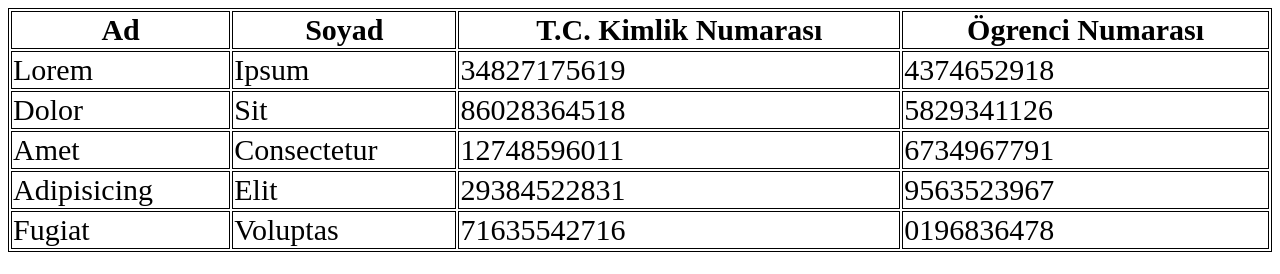
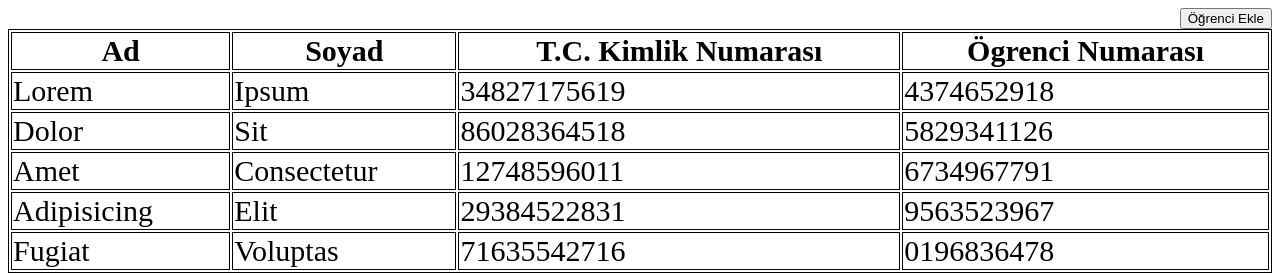
Before and after one commit to alikendir0/0001, a plain HTML site: page OgrenciListesi.html in a window 1280 px wide. Shown: the top 274 px of the page. Drawn offline with Linux system fonts and the light colour scheme.

Commit message:
the button now can add rows with conditions

```diff
--- a/DersListesiStyle.css
+++ b/DersListesiStyle.css
@@ -25,3 +25,7 @@ th,
 td {
   border: 1px solid black;
 }
+
+td {
+  text-align: center;
+}
--- a/OgrenciListesi.html
+++ b/OgrenciListesi.html
@@ -4,9 +4,15 @@
     <link href="OgrenciListesiStyle.css" rel="stylesheet" />
     <meta charset="UTF-8" />
     <meta name="viewport" content="width=device-width, initial-scale=1.0" />
+    <script src="script.js"></script>
     <title>Öğrenci Listesi</title>
   </head>
   <body>
+    <nav>
+      <button type="button" class="addRow" onclick="addRow()">
+        Öğrenci Ekle
+      </button>
+    </nav>
     <table class="container">
       <tr>
         <th>Ad</th>
--- a/OgrenciListesiStyle.css
+++ b/OgrenciListesiStyle.css
@@ -26,3 +26,7 @@ th,
 td {
   border: 1px solid black;
 }
+
+.addRow {
+  float: right;
+}
--- /dev/null
+++ b/script.js
@@ -0,0 +1,61 @@
+function addRow() {
+  let temp = true;
+  let ad = prompt("Ad Girin:");
+  while (temp) {
+    if (Number.isInteger(ad)) {
+      temp = false;
+    } else {
+      ad = prompt("Geçersiz Karakter Lütfen Gerçek Bir Ad Girin:");
+      temp = true;
+    }
+  }
+
+  let soyad = prompt("Soyad Girin:");
+  while (temp) {
+    if (Number.isInteger(soyad)) {
+      temp = false;
+    } else {
+      soyad = prompt("Geçersiz Karakter Lütfen Gerçek Bir Soyad Girin:");
+      temp = true;
+    }
+  }
+
+  let tcNo = prompt("T.C Numarasını Girin:");
+  temp = true;
+  while (temp) {
+    if (Math.floor(Math.log10(tcNo)) + 1 == 11) {
+      temp = false;
+    } else {
+      tcNo = prompt("T.C. Numarasini Girin (11 rakamdan oluşmalı):");
+      temp = true;
+    }
+  }
+
+  let ogrenciNo = prompt("Öğrencı Numarasını Girin:");
+  temp = true;
+  while (temp) {
+    if (Math.floor(Math.log10(ogrenciNo)) + 1 == 10) {
+      temp = false;
+    } else {
+      temp = true;
+      ogrenciNo = prompt("Öğrenci Nurmasını Girin (10 rakamdan oluşmalı):");
+    }
+  }
+
+  const newRow = document.createElement("tr");
+  const adCell = document.createElement("td");
+  const soyadCell = document.createElement("td");
+  const tcNoCell = document.createElement("td");
+  const ogrenciNoCell = document.createElement("td");
+  adCell.textContent = ad;
+  soyadCell.textContent = soyad;
+  tcNoCell.textContent = tcNo;
+  ogrenciNoCell.textContent = ogrenciNo;
+  newRow.appendChild(adCell);
+  newRow.appendChild(soyadCell);
+  newRow.appendChild(tcNoCell);
+  newRow.appendChild(ogrenciNoCell);
+
+  const table = document.querySelector("table");
+  table.appendChild(newRow);
+}
```
